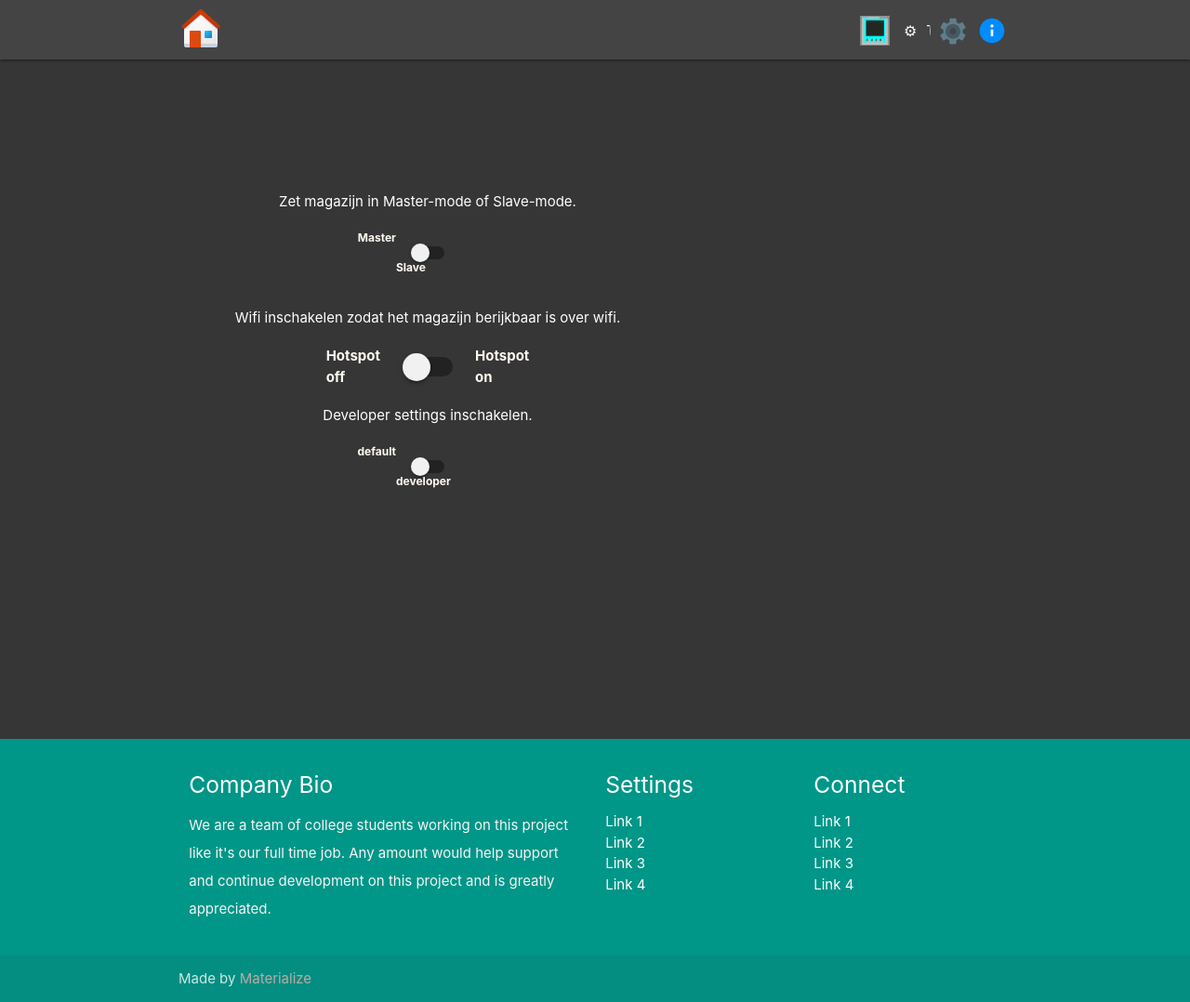
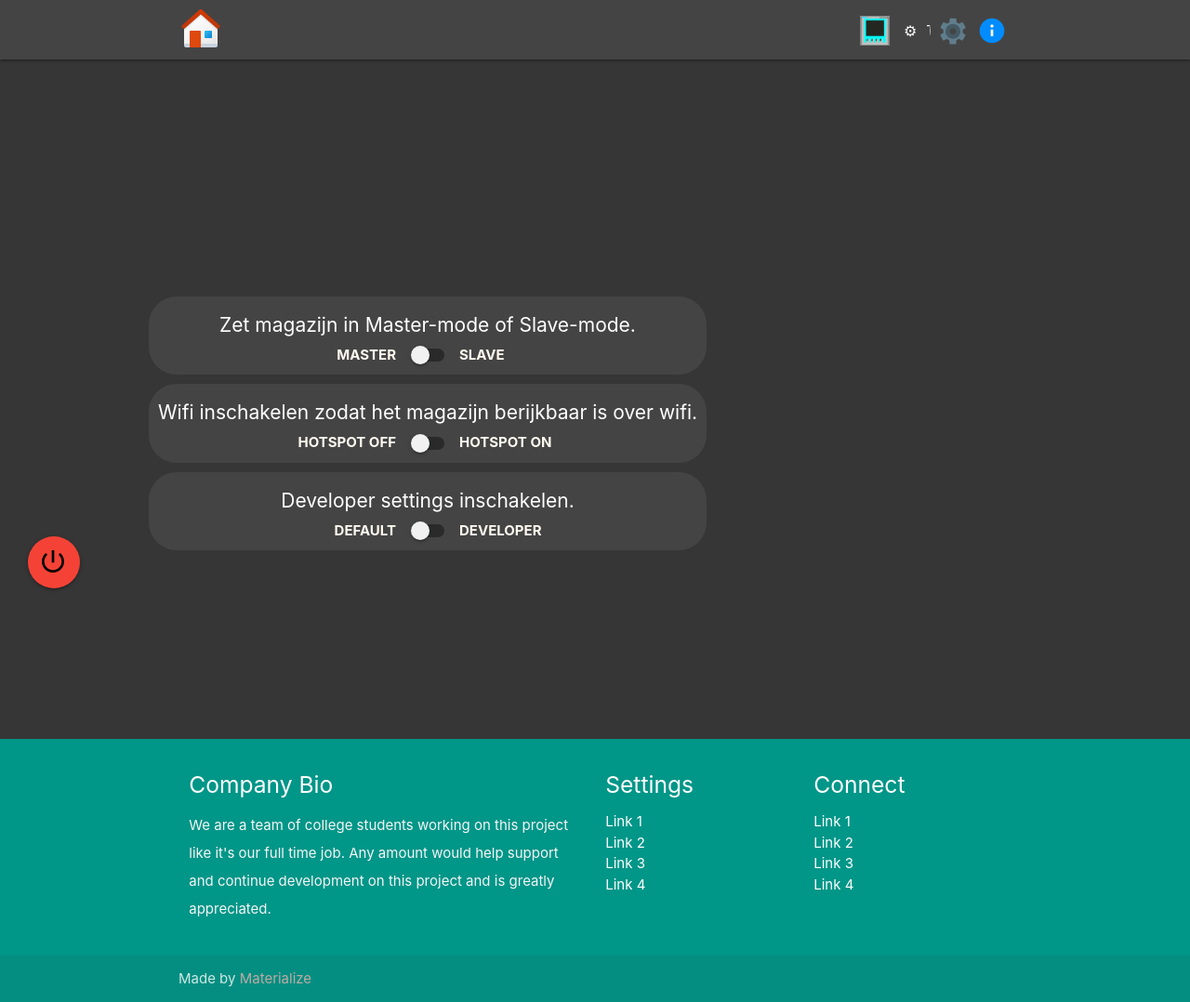
Before and after one commit to Tommydw/Skills_magazijn-Summa_College, a Flask app: page /Settings in a window 1280 px wide. Shown: the whole page at 93% size. Run offline with Flask 2, Linux system fonts and the light colour scheme; some libraries are stand-ins or nearby versions.

Commit message:
fixed setting layout & powerbutton toegevoegd

```diff
--- a/skills/Templates/settings.html
+++ b/skills/Templates/settings.html
@@ -5,55 +5,79 @@
 
 <body>
     <!-- max venster size -->
-    <div class="maxSize">
+    <div class="Maxium">
 
         <div class="settingswitches">
             <!-- selectie master slave -->
-            <div class="masterswitch">
-                <p style="--clr:#ffffff;"> Zet magazijn in Master-mode of Slave-mode.</p>
-                <div class="switch singleSwitch" id="masterswitch">
-                    <label>
-                        <b class="links">Master</b>
-                        <div class="centerswitch">
-                            <input type="checkbox">
-                            <span class="lever"></span>
+            <div class="settingbox" style="margin-top: 64px;">
+                <div class="masterswitch">
+                    <p class="infotext"> Zet magazijn in Master-mode of Slave-mode.</p>
+                    <div class="switch singleSwitch" id="masterswitch">
+                        <div class="links">
+                            <b class="links">MASTER</b>
                         </div>
-                        <b class="rechts">Slave</b>
-                    </label>
+                        <label>
+                            <div class="centerswitch">
+                                <input type="checkbox">
+                                <span class="lever"></span>
+                            </div>
+                        </label>
+                        <div class="rechts">
+                            <b class="rechts">SLAVE</b>
+                        </div>
+                    </div>
                 </div>
             </div>
             <!-- selectie wifi hotspot -->
-            <div class="wifiswitch">
-                <p style="--clr:#ffffff;"> Wifi inschakelen zodat het magazijn berijkbaar is over wifi.</p>
-                <div class="switch singleSwitch" id="wifiswitch">
-                    <!-- <label> -->
-                        <b class="links">Hotspot off</b>
-                        <label style="zoom:1.5;">
+            <div class="settingbox">
+                <div class="wifiswitch">
+                    <p class="infotext"> Wifi inschakelen zodat het magazijn berijkbaar is over wifi.</p>
+                    <div class="switch singleSwitch" id="wifiswitch">
+                        <div class="links">
+                            <div class="text">
+                                <b>HOTSPOT OFF</b>
+                            </div>
+                        </div>
+                        <label>
                             <div class="centerswitch">
-                                    <input type="checkbox">
-                                    <span class="lever"></span>
+                                <input type="checkbox">
+                                <span class="lever"></span>
                             </div>
                         </label>
-                        <b class="rechts">Hotspot on</b>
-                    <!-- </label> -->
+                        <div class="rechts">
+                            <div class="text">
+                                <b>HOTSPOT ON</b>
+                            </div>
+                        </div>
+                    </div>
                 </div>
             </div>
             <!-- selectie developer mode -->
-            <div class="devswitch">
-                <p style="--clr:#ffffff;"> Developer settings inschakelen.</p>
-                <div class="switch singleSwitch" id="devswitch">
-                    <label>
-                        <b class="links">default</b>
-                        <div class="centerswitch">
-                            <input type="checkbox">
-                            <span class="lever"></span>
+            <div class="settingbox">
+                <div class="devswitch">
+                    <p class="infotext"> Developer settings inschakelen.</p>
+                    <div class="switch singleSwitch" id="devswitch">
+                        <dev class="links">
+                            <b>DEFAULT</b>
+                        </dev>
+                        <label>
+                            <div class="centerswitch">
+                                <input type="checkbox">
+                                <span class="lever"></span>
+                            </div>
+                        </label>
+                        <div class="rechts">
+                            <b>DEVELOPER</b>
                         </div>
-                        <b class="rechts">developer</b>
-                    </label>
+                    </div>
                 </div>
             </div>
         </div>
-
+        <div class="powerbutton">
+            <a class="btn-floating btn-large waves-effect waves-light red">
+                <embed class="powericon" src='..\static\icons\power_settings.svg' height="32" width="32"></embed>
+            </a>
+        </div>
     </div>
 </body>
 
--- a/skills/static/css/Settings.css
+++ b/skills/static/css/Settings.css
@@ -30,24 +30,25 @@
 }
 
 .masterswitch{
-    margin-top: 64px;
-    margin-bottom: 1rem;
+    margin-top: 10px;
+    margin-bottom: 10px;
     display: flex;
     align-items: center;
     flex-direction: column;
     justify-content: flex-start;
-
 }
 
-/* #masterswitch{
-    zoom: 1.5;
-} */
+#masterswitch{
+    zoom: 1.;
+}
 
 .switch b{
     color: floralwhite;
 }
 
 .wifiswitch{
+    margin-top: 10px;
+    margin-bottom: 10px;
     display: flex;
     align-items: center;
     flex-direction: column;
@@ -56,10 +57,12 @@
 
 #wifiswitch{
     display: flex;
-    /* zoom: 1.5; */
+    zoom: 1.;
 }
 
 .devswitch{
+    margin-top: 10px;
+    margin-bottom: 10px;
     display: flex;
     align-items: center;
     flex-direction: column;
@@ -68,7 +71,7 @@
 
 #devswitch{
     display: flex;
-    /* zoom: 1.5; */
+    zoom: 1.;
 }
 
 .settingswitches{
@@ -79,3 +82,48 @@
     flex-direction: column;
     justify-content: flex-start;
 }
+
+.Maxium{
+    margin-top: -5px;
+    min-height: calc(100vh - 64px);
+    /* display: flex; */
+    align-content: center;
+    justify-content: center;
+}
+
+.text{
+    display: flex;
+    text-align: left;
+    width: max-content;
+}
+
+.settingbox{
+    display: flex;
+    height: fit-content;
+    width: fit-content;
+    justify-content: center;
+    border-radius: 30px;
+    background-color: #444444;
+    min-width: 600px;
+    margin-top: 10px;
+}
+
+.infotext{
+    --clr:#ffffff;
+    margin:0px;
+    zoom: 1.4;
+}
+
+.powericon{
+    display: inherit;
+    margin: 20%;
+}
+
+.powerbutton{
+    display: flex;
+    height: fit-content;
+    width: fit-content;
+    position: relative;
+    left: 30px;
+    bottom: 30px;
+}
```
